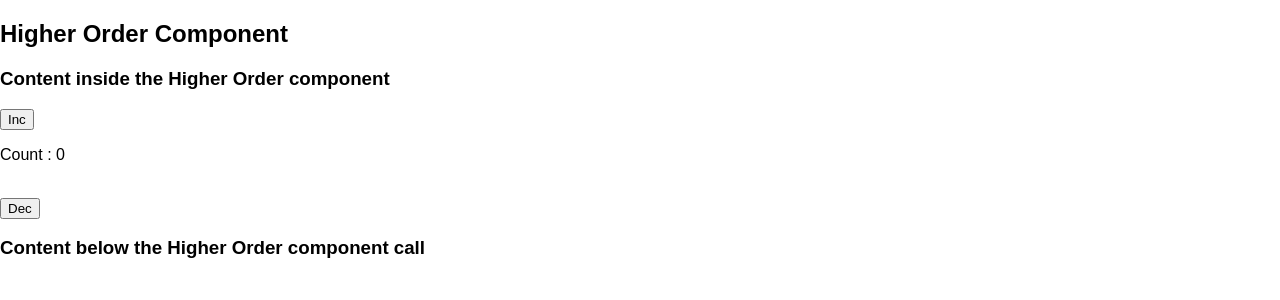
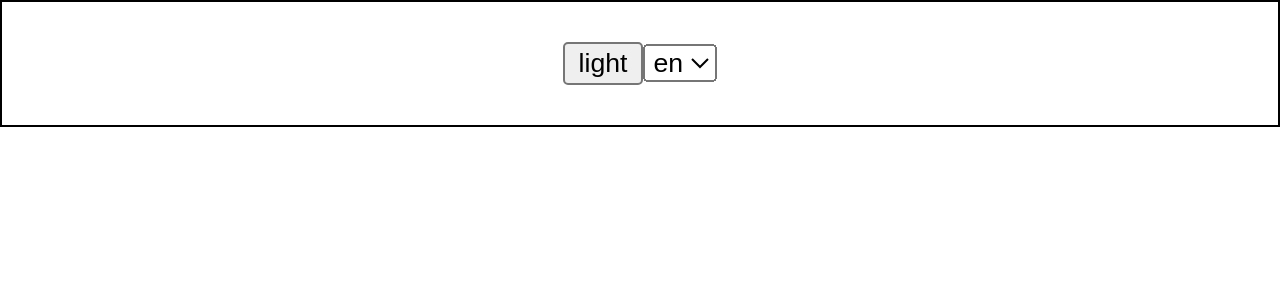
Before and after one commit to cosmycoder/Searchable-Product-Filter, a React (Create React App) app: page / in a window 1280 px wide. Shown: the top 300 px of the page. Built offline with nearby package versions, Linux system fonts and the light colour scheme.

Commit message:
Context - Theme and Language Contexts used - working example

```diff
--- a/package.json
+++ b/package.json
@@ -5,6 +5,7 @@
   "dependencies": {
     "prop-types": "^15.6.2",
     "react": "^16.4.1",
+    "react-composer": "^5.0.0",
     "react-dom": "^16.4.1",
     "react-scripts": "1.1.4"
   },
--- /dev/null
+++ b/src/context/AppSuperComposed.js
@@ -0,0 +1,54 @@
+import React from 'react';
+import { ThemeProvider, ThemeConsumer } from './ThemeProvider';
+import { LanguageProvider, LanguageConsumer } from './LanguageProvider';
+import Composer from 'react-composer';
+import { styles, translations } from './constants';
+
+function AppSuperComposeRenderer({children}) {
+    return (
+        <Composer components={[<LanguageProvider />, <ThemeProvider />]}>
+            { ([{setLanguage}, {toggleTheme}]) => (
+                <Composer components={ [<LanguageConsumer />, <ThemeConsumer />]}>
+                    { ([lang, theme]) => children( {setLanguage, toggleTheme, lang, theme})}
+                </Composer>
+            )}
+        </Composer>
+    )
+}
+
+function AppSuperCompose() {
+    return (
+        <AppSuperComposeRenderer>
+            {({setLanguage, toggleTheme, lang, theme}) => (
+                <div
+                    style={{
+                        zoom: 2,
+                        textAlign: 'center',
+                        border: '1px solid'
+                    }}
+                >
+                    <div style={styles[theme]}>
+                        <button
+                            style={{
+                                cursor: 'pointer'
+                            }}
+                            onClick={toggleTheme}
+                        >
+                            {translations[lang][theme]}
+                        </button>
+                        <select
+                            value={lang}
+                            onChange={e => setLanguage(e.target.value)}
+                        >
+                            <option value="en">en</option>
+                            <option value="es">es</option>
+                            <option value="de">de</option>
+                        </select>
+                    </div>
+                </div>
+            )}
+        </AppSuperComposeRenderer>
+    )
+}
+
+export default AppSuperCompose;
--- /dev/null
+++ b/src/context/LanguageProvider.js
@@ -0,0 +1,24 @@
+import React from 'react';
+
+export const LanguageContext = React.createContext('en');
+
+export class LanguageProvider extends React.Component {
+
+    state = {
+        lang: 'en'
+    };
+
+    setLanguage = (lang) => {
+        this.setState({lang});
+    }
+
+    render() {
+        return (
+            <LanguageContext.Provider value={this.state.lang}>
+                { this.props.children({setLanguage: this.setLanguage}) }
+            </LanguageContext.Provider>
+        );
+    }
+}
+
+export const LanguageConsumer = LanguageContext.Consumer;
--- /dev/null
+++ b/src/context/ThemeProvider.js
@@ -0,0 +1,26 @@
+import React from 'react';
+
+export const ThemeContext = React.createContext('light');
+
+export class ThemeProvider extends React.Component {
+
+    state = {
+        theme: 'light'
+    };
+
+    toggleTheme = () => {
+        this.setState( ({theme}) => ({
+            theme: theme === 'light' ? 'dark' : 'light'
+        }));
+    }
+
+    render() {
+        return (
+            <ThemeContext.Provider value={this.state.theme}>
+                { this.props.children({toggleTheme: this.toggleTheme}) }
+            </ThemeContext.Provider>
+        );
+    }
+}
+
+export const ThemeConsumer = ThemeContext.Consumer;
--- /dev/null
+++ b/src/context/constants.js
@@ -0,0 +1,27 @@
+export const styles = {
+    light: {
+        padding: 20,
+        backgroundColor: 'white',
+        color: 'black'
+    },
+    dark: {
+        padding: 20,
+        backgroundColor: 'black',
+        color: 'white'
+    }
+};
+
+export const translations = {
+    en: {
+        light: 'light',
+        dark: 'dark'
+    },
+    es: {
+        light: 'claro',
+        dark: 'oscuro'
+    },
+    de: {
+        light: 'hell',
+        dark: 'dunkel'
+    }
+};
--- a/src/index.js
+++ b/src/index.js
@@ -14,6 +14,7 @@ import TypingHistory from './pure-component/typing-history';
 import registerServiceWorker from './registerServiceWorker';
 import { CounterComponent, Counter } from './thirdRenderPropsEx/Counter';
 import CounterExample from './higher-order-components/CounterHoC';
+import AppSuperCompose from './context/AppSuperComposed';
 
 const PRODUCTS = [
     {category: 'Sporting Goods', price: '$49.99', stocked: true, name: 'Football'},
@@ -25,7 +26,7 @@ const PRODUCTS = [
 ];
 
 ReactDOM.render(
-    <CounterExample />,
+    <AppSuperCompose />,
     document.getElementById('root')
 );
 
@@ -112,3 +113,10 @@ ReactDOM.render(
     document.getElementById('root')
 );
 */
+
+/* Higher Order Components Example
+ReactDOM.render(
+    <CounterExample />,
+    document.getElementById('root')
+);
+*/
```
Also changed, not shown: src/context/AppComposed.js (added, +76 -0 lines), 1 other file (tests, documents, lock files or other folders).
